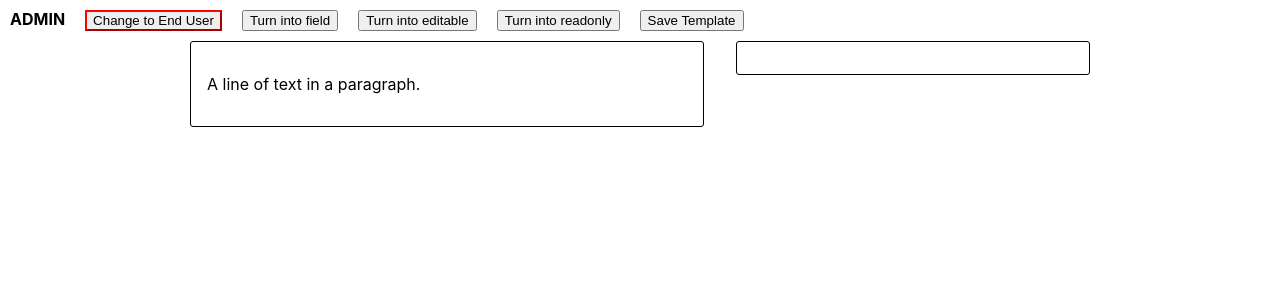
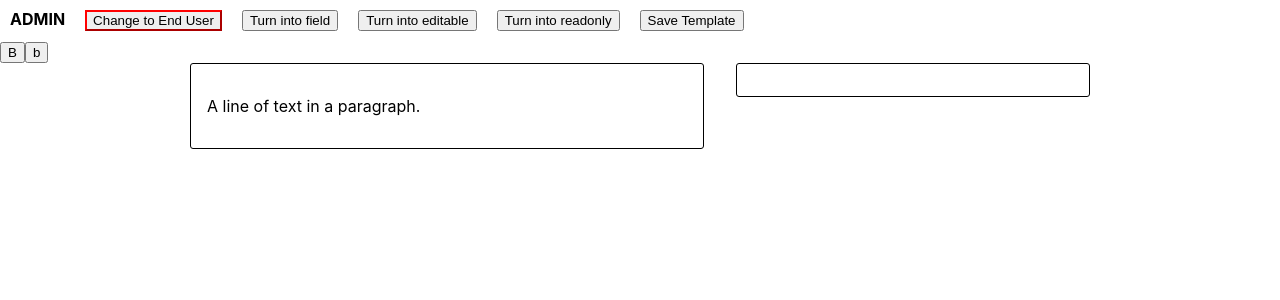
Before and after one commit to sharifreader/slatejs-v1, a React (Create React App) app: page / in a window 1280 px wide. Shown: the top 300 px of the page. Built offline with nearby package versions, Linux system fonts and the light colour scheme.

Commit message:
Added Basic ToolbarButtons Function

```diff
--- a/src/App.js
+++ b/src/App.js
@@ -16,6 +16,7 @@ import { withHistory } from "slate-history";
 
 import { htmlEscape } from "escape-goat";
 import parse from "html-react-parser";
+import { Toolbar } from "./Toolbar";
 
 // import { initialValue } from "./InitialValue";
 
@@ -314,7 +315,6 @@ const App = () => {
                 key={templateId}
                 onClick={() => {
                   templateIdRef.current = templateId;
-                  getTemplate();
                   const template = localStorage.getItem(templateIdRef.current);
 
                   if (template) {
@@ -388,7 +388,7 @@ const App = () => {
           </div>
         ))}
       </div>
-
+      <Toolbar />
       <div className="container">
         <Editable
           className="editorArea"
@@ -429,23 +429,39 @@ const App = () => {
 };
 
 // Add Bold to this and Toolbar
-const Leaf = (props) => {
+const Leaf = ({ attributes, leaf, children }) => {
+  if (leaf.bold) {
+    console.log("leaf.bold = " + leaf.bold);
+    children = <strong>{children}</strong>;
+  }
+
+  if (leaf.code) {
+    children = <code>{children}</code>;
+  }
+
+  if (leaf.italic) {
+    children = <em>{children}</em>;
+  }
+
+  if (leaf.underline) {
+    children = <u>{children}</u>;
+  }
   return (
     <span
-      {...props.attributes}
+      {...attributes}
       contentEditable={
         isAdminState.isAdmin
           ? true
-          : props.leaf.editable !== undefined && props.leaf.editable
+          : leaf.editable !== undefined && leaf.editable
       }
       style={{
         backgroundColor:
-          props.leaf.editable !== undefined && props.leaf.editable
+          leaf.editable !== undefined && leaf.editable
             ? "lightblue"
             : undefined,
       }}
     >
-      {props.children}
+      {children}
     </span>
   );
 };
--- /dev/null
+++ b/src/Toolbar.js
@@ -0,0 +1,33 @@
+import { Editor, Text, Transforms } from "slate";
+import { useSlateStatic } from "slate-react";
+import { ToolbarButtons } from "./ToolbarButtons";
+
+// Setting Properties from the Toolbar Buttons to be Rendered in the App.js
+
+export const Toolbar = () => {
+  const editor = useSlateStatic();
+
+  return (
+    <>
+      <button
+        onClick={(e) => {
+          const [match] = Editor.nodes(editor, {
+            match: (n) => Text.isText(n) && n.bold,
+          });
+          Transforms.setNodes(
+            editor,
+            { bold: !match },
+            {
+              match: (n) => Text.isText(n),
+              split: true,
+            }
+          );
+        }}
+      >
+        B
+      </button>
+
+      <ToolbarButtons textEffect="bold" buttonLabel="b" />
+    </>
+  );
+};
--- /dev/null
+++ b/src/ToolbarButtons.js
@@ -0,0 +1,31 @@
+import { Editor, Text, Transforms } from "slate";
+import { useSlateStatic } from "slate-react";
+
+export const ToolbarButtons = (props) => {
+  const editor = useSlateStatic();
+  const textEffect = props.textEffect;
+  const buttonLabel = props.buttonLabel;
+
+  console.log("textEffect = " + textEffect);
+  console.log("buttonLabel = " + buttonLabel);
+
+  return (
+    <button
+      onClick={(e) => {
+        const [match] = Editor.nodes(editor, {
+          match: (n) => Text.isText(n) && n[textEffect],
+        });
+        Transforms.setNodes(
+          editor,
+          { [textEffect]: !match },
+          {
+            match: (n) => Text.isText(n),
+            split: true,
+          }
+        );
+      }}
+    >
+      {buttonLabel}
+    </button>
+  );
+};
```
